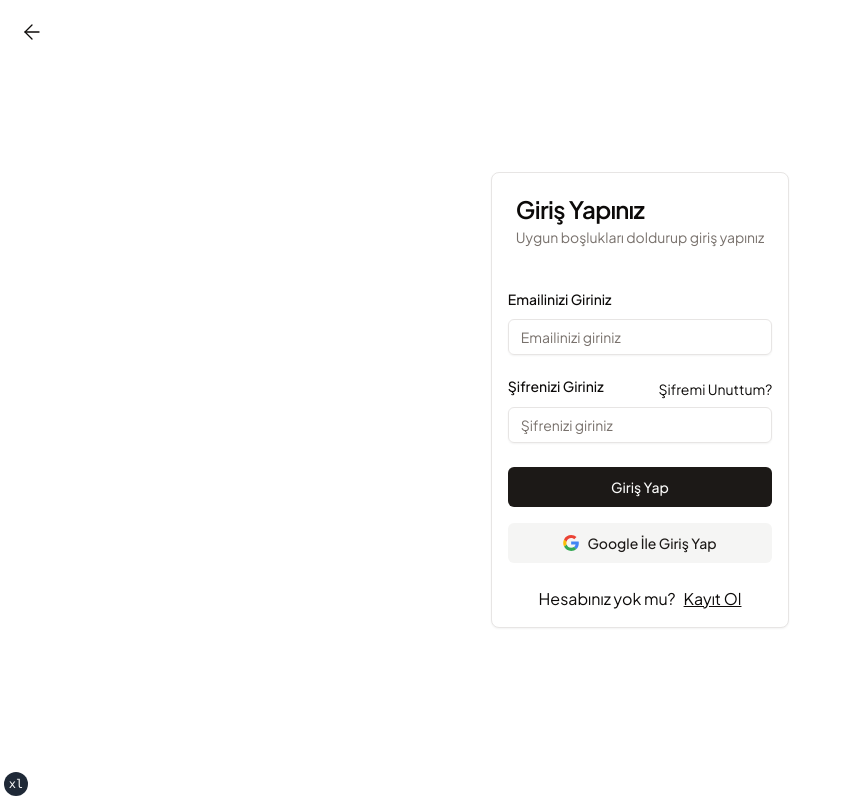
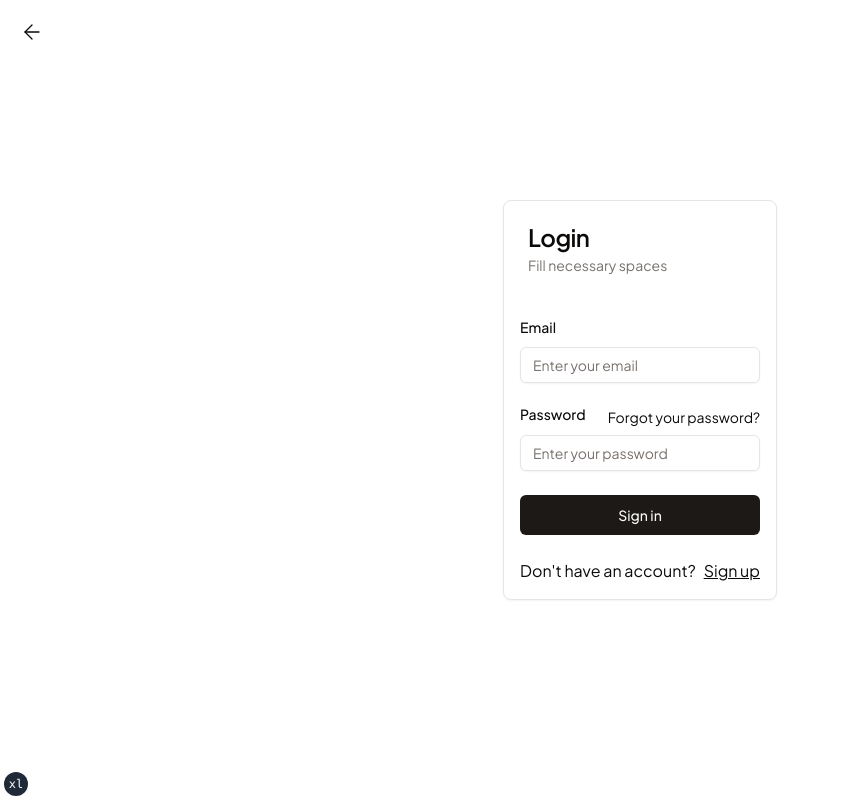
Before and after one commit to deu-graduation-project/docu-connect-frontend, a Next.js app: page /sign-in in a window 1280 px wide. Shown: the whole page, without its empty margins (0-848 px from the left). Built offline with nearby package versions, Linux system fonts and the light colour scheme.

Commit message:
Signin google giris kaldırıldı ve ingilizce yapıldı

```diff
--- a/src/components/forms/sign-in-form.tsx
+++ b/src/components/forms/sign-in-form.tsx
@@ -28,8 +28,8 @@ import { useMutation, useQueryClient } from "@tanstack/react-query"
 import { UserAuthService } from "@/services/user-auth-service"
 
 const formSchema = z.object({
-  email: z.string().email("Geçerli bir email adresi giriniz."),
-  password: z.string().min(6, "Şifreniz en az 6 karakter olmalıdır."),
+  email: z.string().email("Email is wrong."),
+  password: z.string().min(6, "Password is wrong."),
 })
 
 type FormData = z.infer<typeof formSchema>
@@ -78,9 +78,9 @@ export default function SignInForm() {
         <form onSubmit={form.handleSubmit(onSubmit)} className="space-y-8">
           <Card>
             <CardHeader>
-              <CardTitle>Giriş Yapınız</CardTitle>
+              <CardTitle>Login</CardTitle>
               <CardDescription>
-                Uygun boşlukları doldurup giriş yapınız
+                Fill necessary spaces
               </CardDescription>
             </CardHeader>
             <CardContent className="flex flex-col gap-6 p-4">
@@ -89,11 +89,11 @@ export default function SignInForm() {
                 name="email"
                 render={({ field }) => (
                   <FormItem>
-                    <FormLabel>Emailinizi Giriniz</FormLabel>
+                    <FormLabel>Email</FormLabel>
                     <FormControl>
                       <Input
                         type="text"
-                        placeholder="Emailinizi giriniz"
+                        placeholder="Enter your email"
                         {...field}
                       />
                     </FormControl>
@@ -107,16 +107,16 @@ export default function SignInForm() {
                 render={({ field }) => (
                   <FormItem>
                     <div className="flex w-full justify-between">
-                      <FormLabel>Şifrenizi Giriniz</FormLabel>
+                      <FormLabel>Password</FormLabel>
 
                       <Link href={"/forgot-your-password"} className="text-sm">
-                        Şifremi Unuttum?
+                        Forgot your password?
                       </Link>
                     </div>
                     <FormControl>
                       <Input
                         type="password"
-                        placeholder="Şifrenizi giriniz"
+                        placeholder="Enter your password"
                         {...field}
                       />
                     </FormControl>
@@ -133,23 +133,14 @@ export default function SignInForm() {
                   {loginMutation.isPending ? (
                     <Icons.spinner className="h-4 w-4 animate-spin" />
                   ) : (
-                    "Giriş Yap"
+                    "Sign in"
                   )}
-                </Button>
-                <Button
-                  className={cn(
-                    buttonVariants({ variant: "secondary" }),
-                    "w-full"
-                  )}
-                >
-                  <Icons.google />
-                  Google İle Giriş Yap
                 </Button>
               </div>
               <div className="flex w-full justify-center gap-2">
-                <p>Hesabınız yok mu?</p>
+                <p>Don't have an account?</p>
                 <Link href={"/sign-up"} className="underline">
-                  Kayıt Ol
+                  Sign up
                 </Link>
               </div>
             </CardContent>
```
